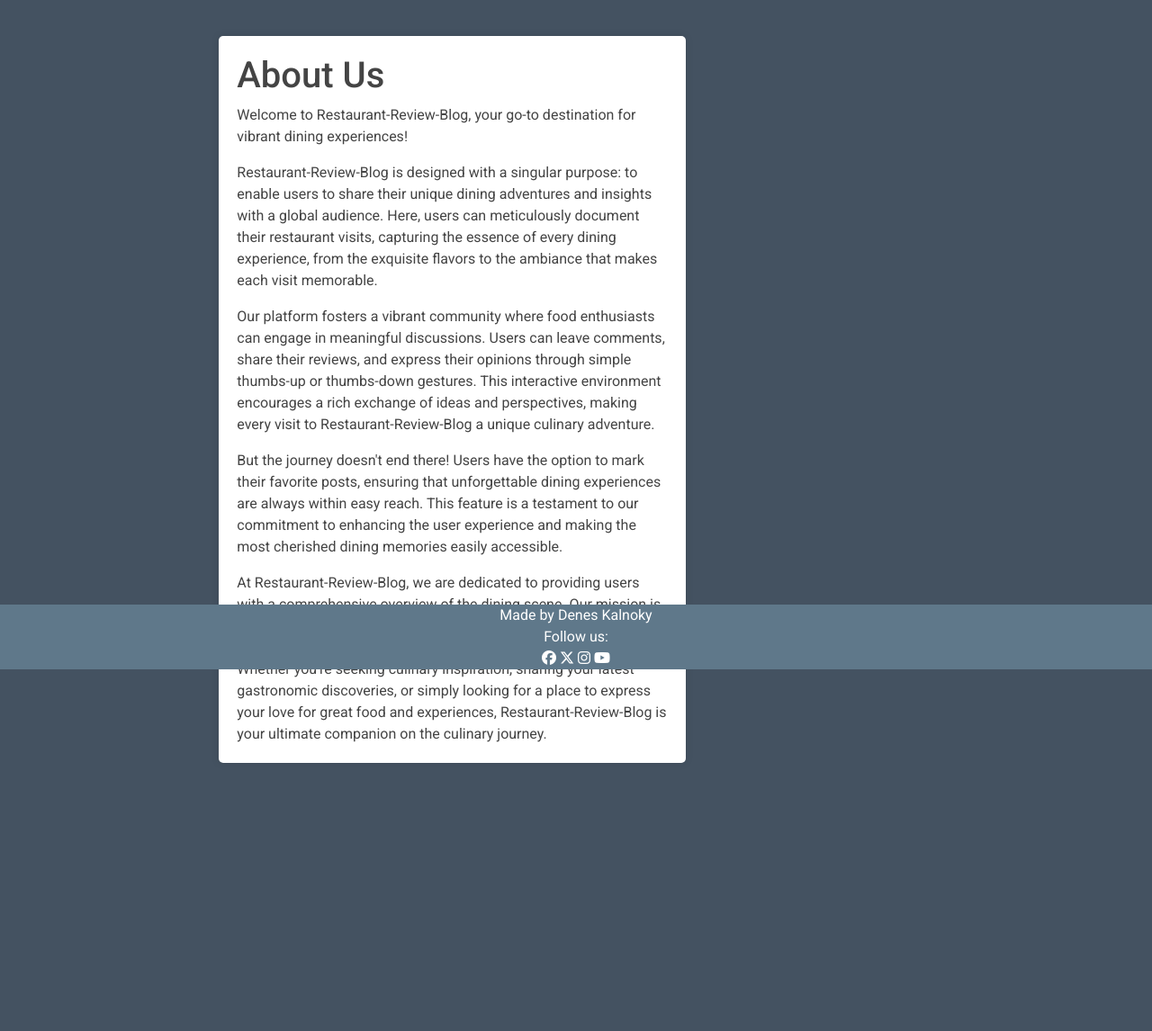
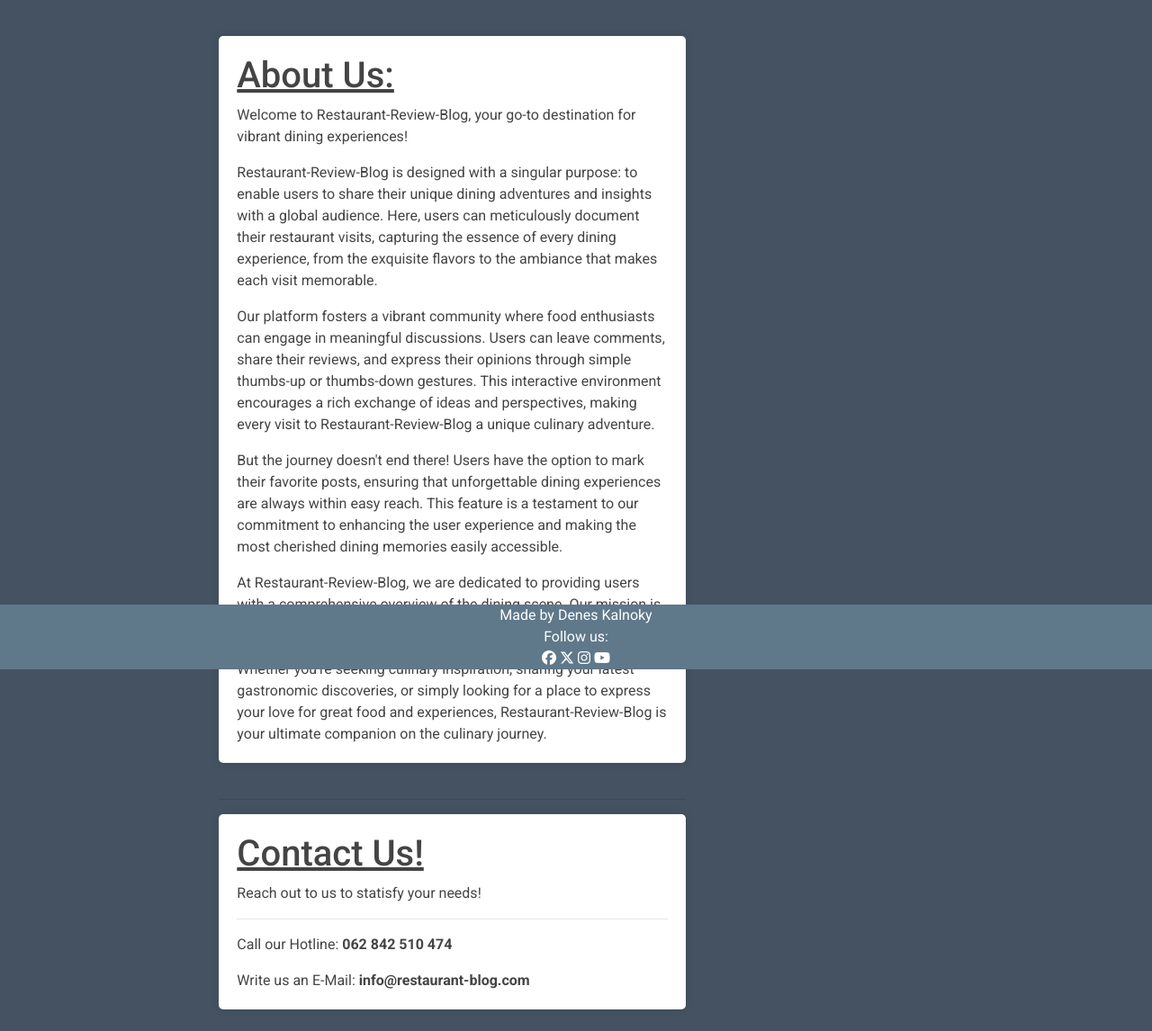
Before and after one commit to DFCMK/Blog, a Django app: page /about/ in a window 1280 px wide. Shown: the part 56-1202 px from the top of the page at 90% size. Before the commit the page ends 904 px from the top, so only its background shows below. Run offline with Django 4.2, Linux system fonts and the light colour scheme; parts of the project's set-up code (start-up, migrations or seed data) failed here and were passed over; some libraries are stand-ins or nearby versions.

Commit message:
added contact details to about page

```diff
--- a/blog/templates/blog/about.html
+++ b/blog/templates/blog/about.html
@@ -4,7 +4,7 @@
   <div class="row">
     <div class="col-md-8 card mb-4  mt-3 left  top">
       <div class="card-body">
-          <h1>About Us</h1>
+          <h1><u>About Us:</u></h1>
           <p class="card-text">Welcome to Restaurant-Review-Blog, your go-to destination for vibrant dining experiences!</p>
 
             <p class="card-text">Restaurant-Review-Blog is designed with a singular purpose: to enable users to share their unique dining adventures and insights with a global audience. Here, users can meticulously document their restaurant visits, capturing the essence of every dining experience, from the exquisite flavors to the ambiance that makes each visit memorable.</p>
@@ -15,6 +15,15 @@
 
             <p class="card-text">At Restaurant-Review-Blog, we are dedicated to providing users with a comprehensive overview of the dining scene. Our mission is to empower users to make informed dining decisions by offering a wealth of information and insights from fellow food lovers. Whether you're seeking culinary inspiration, sharing your latest gastronomic discoveries, or simply looking for a place to express your love for great food and experiences, Restaurant-Review-Blog is your ultimate companion on the culinary journey.</p>
       </div>
+      <br>
+      <hr>
+      <div class="card-body">
+        <h1><u>Contact Us!</u></h1>
+        <p class="card-text">Reach out to us to statisfy your needs!</p>
+        <hr>
+        <p class="card-text">Call our Hotline: <b>062 842 510 474</b></p>
+        <p class="card-text">Write us an E-Mail: <b>info@restaurant-blog.com</b></p>
+      </div>
     </div>
   </div>
 </div>
```
